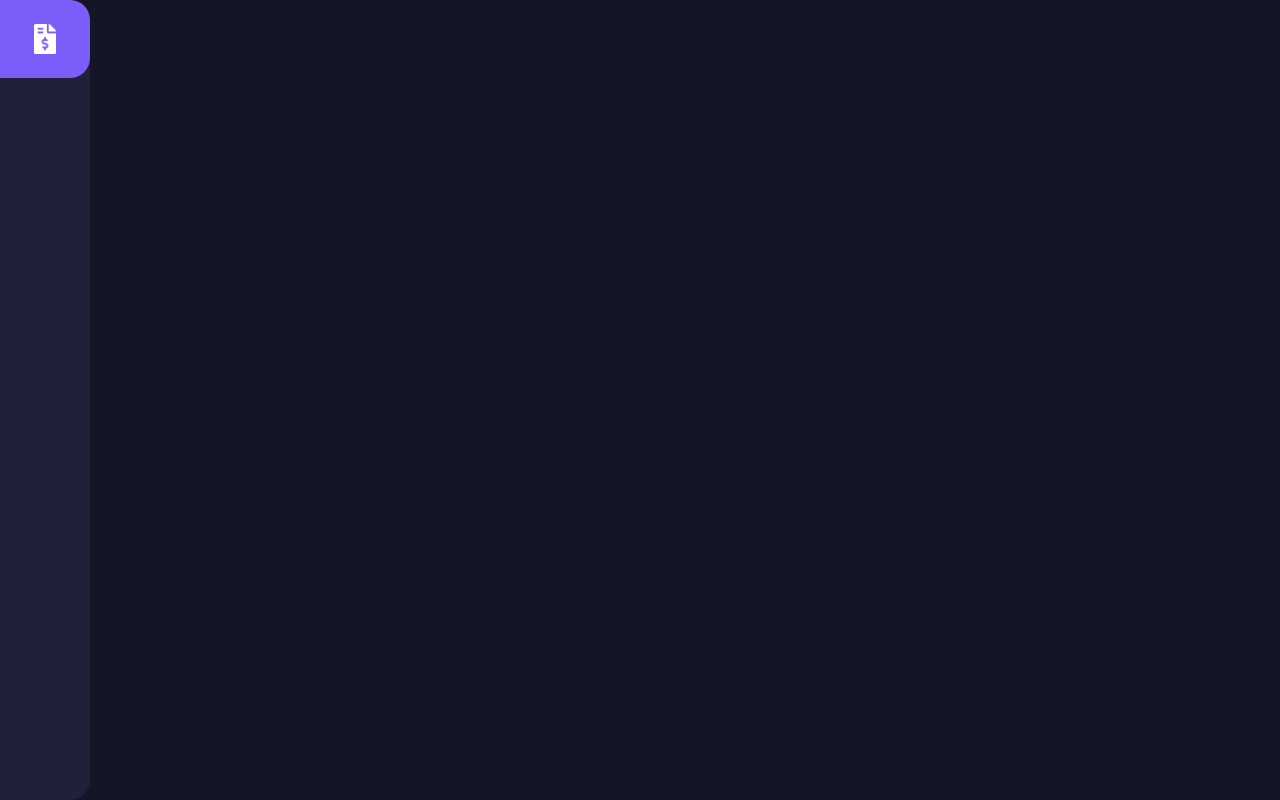
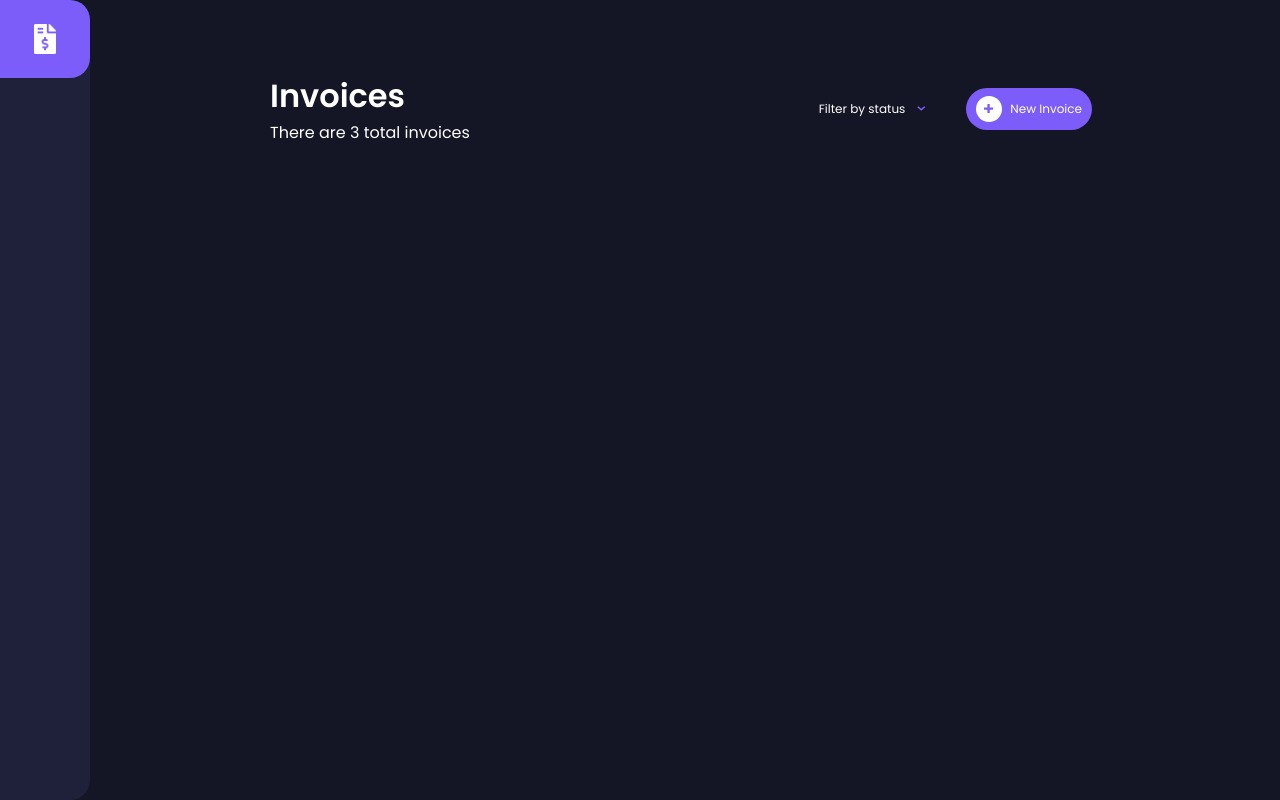
Before and after one commit to abayomi1196/invoice-app-2, a Vue app: page / in a window 1280 px wide. Built offline with nearby package versions, Linux system fonts and the light colour scheme.

Commit message:
setup app header & refactor home page

```diff
--- /dev/null
+++ b/src/components/HomeHeader.vue
@@ -0,0 +1,142 @@
+<script>
+import { reactive, toRefs } from "vue";
+
+export default {
+  name: "HomeHeader",
+
+  setup() {
+    const state = reactive({
+      showFilterMenu: false,
+      toggleStatus: "Filter by status",
+    });
+
+    function toggleFilterMenu() {
+      state.showFilterMenu = !state.showFilterMenu;
+    }
+
+    function toggleNewInvoice() {}
+
+    return {
+      ...toRefs(state),
+      toggleFilterMenu,
+      toggleNewInvoice,
+    };
+  },
+};
+</script>
+
+<template>
+  <div class="header flex">
+    <!-- LHS -->
+    <div class="left flex flex-column">
+      <h1>Invoices</h1>
+      <span>There are 3 total invoices</span>
+    </div>
+
+    <!-- RHS -->
+    <div class="right flex">
+      <div class="filter flex" @click="toggleFilterMenu">
+        <span>{{ toggleStatus }}</span>
+
+        <img src="@/assets/icon-arrow-down.svg" alt="modal icon" />
+
+        <ul v-if="showFilterMenu" class="filter-menu">
+          <li>Draft</li>
+          <li>Pending</li>
+          <li>Paid</li>
+          <li>Clear filter</li>
+        </ul>
+      </div>
+
+      <div class="button flex" @click="toggleNewInvoice">
+        <div class="inner-button flex">
+          <img src="@/assets/icon-plus.svg" alt="add icon" />
+        </div>
+        <span>New Invoice</span>
+      </div>
+    </div>
+  </div>
+</template>
+
+<style lang="scss" scoped>
+.header {
+  margin-bottom: 65px;
+
+  .left,
+  .right {
+    flex: 1;
+  }
+}
+
+.right {
+  justify-content: flex-end;
+  align-items: center;
+
+  .button,
+  .filter {
+    align-items: center;
+
+    span {
+      font-size: 12px;
+    }
+  }
+}
+
+.filter {
+  position: relative;
+  margin-right: 40px;
+  cursor: pointer;
+
+  span,
+  img {
+    user-select: none;
+  }
+
+  img {
+    margin-left: 12px;
+    width: 9px;
+    height: 5px;
+  }
+
+  .filter-menu {
+    width: 120px;
+    position: absolute;
+    top: 25px;
+    list-style: none;
+    background-color: #1e2139;
+    box-shadow: 0 4px 6px -1px rgba(0, 0, 0, 0.1),
+      0 2px 4px -1px rgba(0, 0, 0, 0.06);
+
+    li {
+      cursor: pointer;
+      font-size: 12px;
+      padding: 10px 20px;
+
+      &:hover {
+        color: #1e2139;
+        background-color: #fff;
+      }
+    }
+  }
+}
+
+.button {
+  padding: 8px 10px;
+  background-color: #7c5dfa;
+  border-radius: 40px;
+
+  .inner-button {
+    margin-right: 8px;
+    border-radius: 50%;
+    padding: 8px;
+    align-items: center;
+    justify-content: center;
+    background-color: #fff;
+
+    img {
+      width: 10px;
+      height: 10px;
+    }
+  }
+}
+</style>
--- a/src/views/Home.vue
+++ b/src/views/Home.vue
@@ -1,9 +1,24 @@
 <script>
+import HomeHeader from "@/components/HomeHeader.vue";
+
 export default {
   name: "Home",
+
+  components: {
+    HomeHeader,
+  },
 };
 </script>
 
 <template>
-  <div class="home"></div>
+  <div class="home container">
+    <!-- Header -->
+    <HomeHeader />
+  </div>
 </template>
+
+<style lang="scss" scoped>
+.home {
+  color: #fff;
+}
+</style>
```
